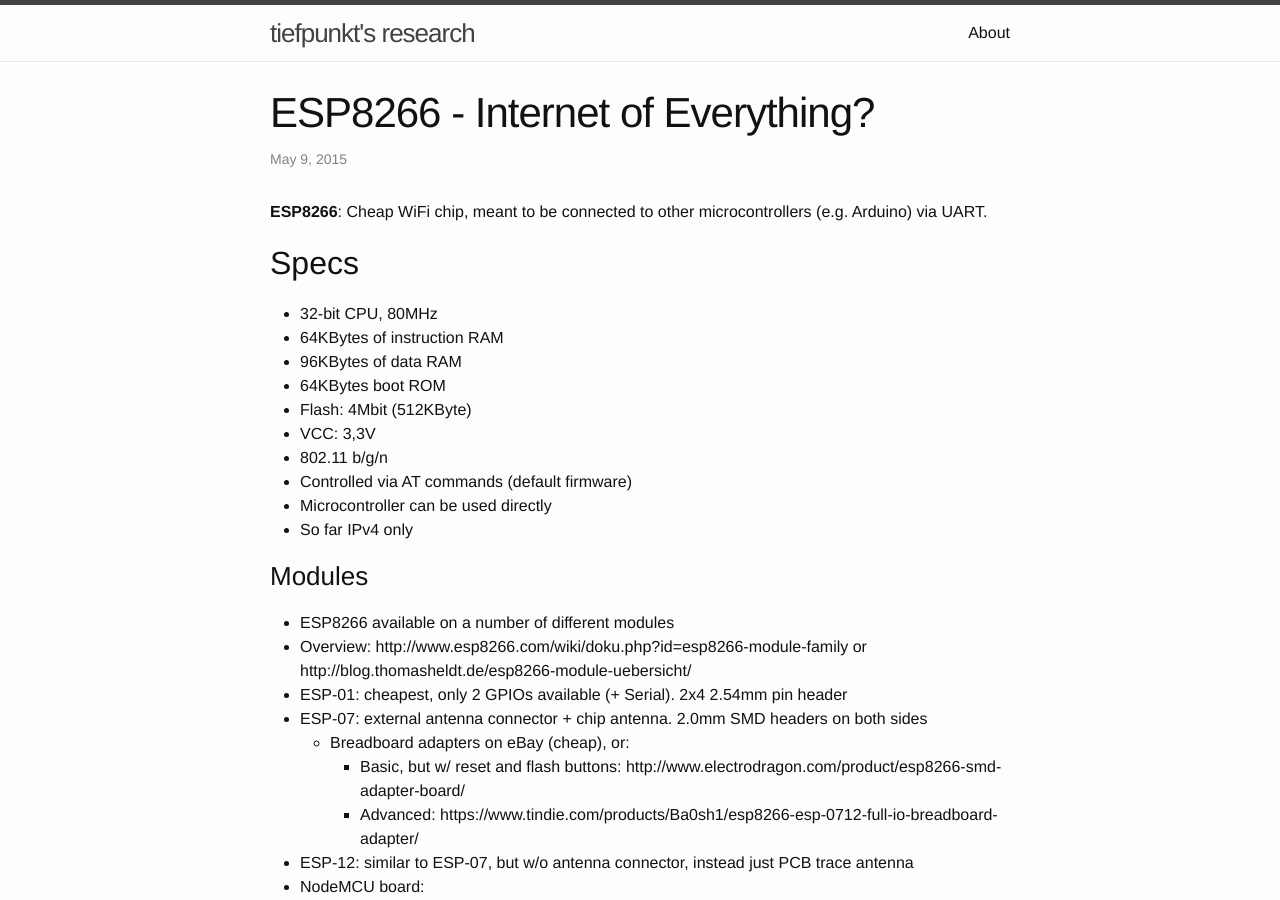
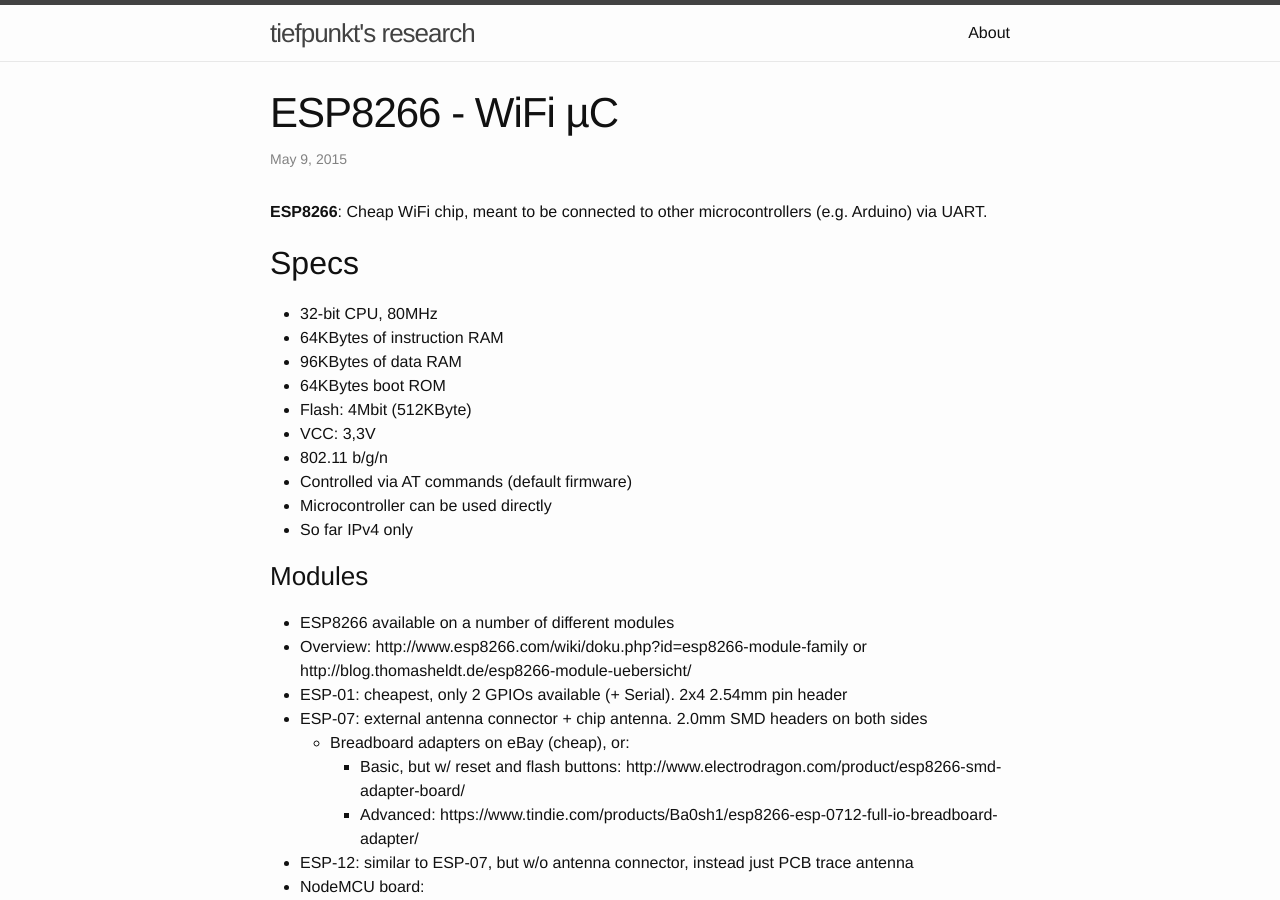
Before and after one commit to tiefpunkt/research, a Jekyll site: the page built from _posts/2015-05-09-ESP8266.md, in a window 1280 px wide and 900 px high. Built offline with Jekyll 4.4.1, drawn with Linux system fonts in a browser that asks for light colours; Markdown is read by kramdown in place of the engine named in the settings.

Commit message:
different title for esp8266

```diff
--- a/_posts/2015-05-09-ESP8266.md
+++ b/_posts/2015-05-09-ESP8266.md
@@ -1,6 +1,6 @@
 ---
 layout: post
-title: ESP8266 - Internet of Everything?
+title: ESP8266 - WiFi µC
 ---
 
 **ESP8266**: Cheap WiFi chip, meant to be connected to other microcontrollers (e.g. Arduino) via UART.
```
